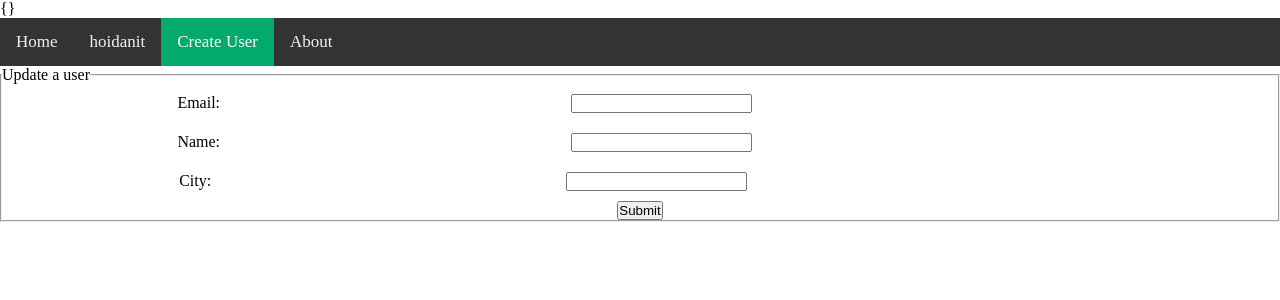
After one commit to phnik/learn-nodejs-101, a Node server app: page /update/1 in a window 1280 px wide. The commit adds this page. Shown: the top 300 px of the page. Run offline with Node 20, Linux system fonts and the light colour scheme; data that the repository does not hold is empty.

Commit message:
add update and delete into CRUD

```diff
--- a/src/controllers/homeController.js
+++ b/src/controllers/homeController.js
@@ -1,6 +1,7 @@
 const pool = require("../config/database");
 const connection = require("../config/old");
-const { getAllUsers } = require('../services/CRUDService')
+// const { unsubscribe } = require("../routes/web");
+const { getAllUsers, getUserById, updateUserById } = require('../services/CRUDService')
 const getHomepage = async (req, res) => {
     //simple query
     // getAllUsers(req, res);
@@ -13,15 +14,6 @@ const getHoiDanIt = (req, res) => {
     res.render('sample.ejs')
 }
 
-const getForm = (req, res) => {
-    pool.query(
-        'SELECT * FROM Users;',
-        function (err, results, fields) {
-            console.log(">> results =\n", results);
-            res.send(JSON.stringify(results));
-        }
-    );
-}
 
 const createUser = (req, res) => {
     console.log(req.body);
@@ -41,11 +33,33 @@ const getCreateUser = (req, res) => {
     res.render('create.ejs')
 }
 
-// const getAllUsers = async (req, res) => {
-//     const [results, fields] = await pool.query('select * from Users;');
-//     console.log("check results:", results);
-//     // console.log("check fields:", fields);
-// }
+const getUpdatePage = async (req, res) => {
+
+    const userId = req.params.id;
+    let user = await getUserById(userId);
+    console.log(user);
+    res.render('update.ejs', { userEdit: user });
+}
+
+const postUpdateUser = async (req, res) => {
+    console.log("check req body:", req.body);
+    let { id, email, myName, city } = req.body;
+    console.log('test: ', id, email, myName, city);
+    let results = await updateUserById(id, email, myName, city);
+    // connection.query(
+    //     `INSERT INTO Users (email, name, city) VALUES(?, ?, ?)`,
+    //     [email, myName, city],
+    //     (err, results) => {
+    //         console.log(results);
+    //     }
+    // )
+    console.log('Updated User:', results);
+    res.redirect('/');
+}
+
+const postDeleteUser = (req, res) => {
+    res.send('Delete User!');
+}
 module.exports = {
-    getHomepage, getHoiDanIt, getForm, createUser, getCreateUser, getAllUsers
+    getHomepage, getHoiDanIt, createUser, getCreateUser, getUpdatePage, postUpdateUser, postDeleteUser
 }
--- a/src/public/css/homepage.css
+++ b/src/public/css/homepage.css
@@ -51,3 +51,7 @@
   display: block;
   margin: 0 auto;
 }
+
+.d-none {
+  display: none;
+}
--- a/src/routes/web.js
+++ b/src/routes/web.js
@@ -1,5 +1,5 @@
 const express = require('express')
-const { getHomepage, getHoiDanIt, getForm, createUser, getCreateUser, getAllUsers } = require('../controllers/homeController')
+const { getHomepage, getHoiDanIt, createUser, getCreateUser, getUpdatePage, postUpdateUser, postDeleteUser } = require('../controllers/homeController')
 
 const router = express.Router();
 
@@ -8,4 +8,8 @@ router.get('/hoidanit', getHoiDanIt);
 // router.get('/testform', getForm)
 router.get('/create', getCreateUser)
 router.post('/create-user', createUser)
+router.get('/update/:id', getUpdatePage);
+router.post('/update-user', postUpdateUser)
+router.post('/delete-user/:id', postDeleteUser)
+// router.get('/delete')
 module.exports = router;
--- a/src/services/CRUDService.js
+++ b/src/services/CRUDService.js
@@ -1,10 +1,23 @@
 const pool = require("../config/database");
 
 const getAllUsers = async () => {
-    let [results, fields] = await pool.query('select * from Users');
+    let [results, fields] = await pool.query('SELECT * FROM Users');
+    return results;
+}
+
+
+
+const getUserById = async (userId) => {
+    let [results, fields] = await pool.query('SELECT * FROM Users WHERE id = ?', [userId]);
+    let user = results && results.length > 0 ? results[0] : {};
+    return user;
+}
+
+const updateUserById = async (userId, email, userName, city) => {
+    let [results, fields] = await pool.query('UPDATE Users SET email = ?, name = ?, city = ? WHERE id = ?', [email, userName, city, userId]);
     return results;
 }
 
 module.exports = {
-    getAllUsers
+    getAllUsers, getUserById, updateUserById
 }
--- /dev/null
+++ b/src/views/update.ejs
@@ -0,0 +1,44 @@
+<!DOCTYPE html>
+<html lang="en">
+
+<head>
+    <meta charset="UTF-8">
+    <meta name="viewport" content="width=device-width, initial-scale=1.0">
+    <title>Create a User</title>
+    <link rel="stylesheet" href="/css/homepage.css">
+</head>
+
+<body>
+    <%= JSON.stringify(userEdit) %>
+        <div class="topnav">
+            <a href="/">Home</a>
+            <a href="/hoidanit">hoidanit</a>
+            <a class="active" href="/create">Create User</a>
+            <a href="#about">About</a>
+        </div>
+
+        <form action="/update-user" method="POST">
+            <fieldset>
+                <legend>Update a user</legend>
+                <div class="input-group d-none">
+                    <label for="Id">Id: </label>
+                    <input type="text" name="id" id="Id" value="<%= userEdit.id%>"><br>
+                </div>
+                <div class="input-group">
+                    <label for="email">Email: </label>
+                    <input type="text" name="email" id="email" value="<%= userEdit.email%>"><br>
+                </div>
+                <div class="input-group">
+                    <label for="myName">Name: </label>
+                    <input type="text" name="myName" id="myName" value="<%= userEdit.name%>"><br>
+                </div>
+                <div class="input-group">
+                    <label for="city">City: </label>
+                    <input type="text" name="city" id="city" value="<%= userEdit.city%>"><br>
+                </div>
+                <input type="submit" id="submit">
+            </fieldset>
+        </form>
+</body>
+
+</html>
```
Also changed, not shown: src/views/delete.ejs (added, +44 -0 lines), src/views/home.ejs (+36 -11 lines).
